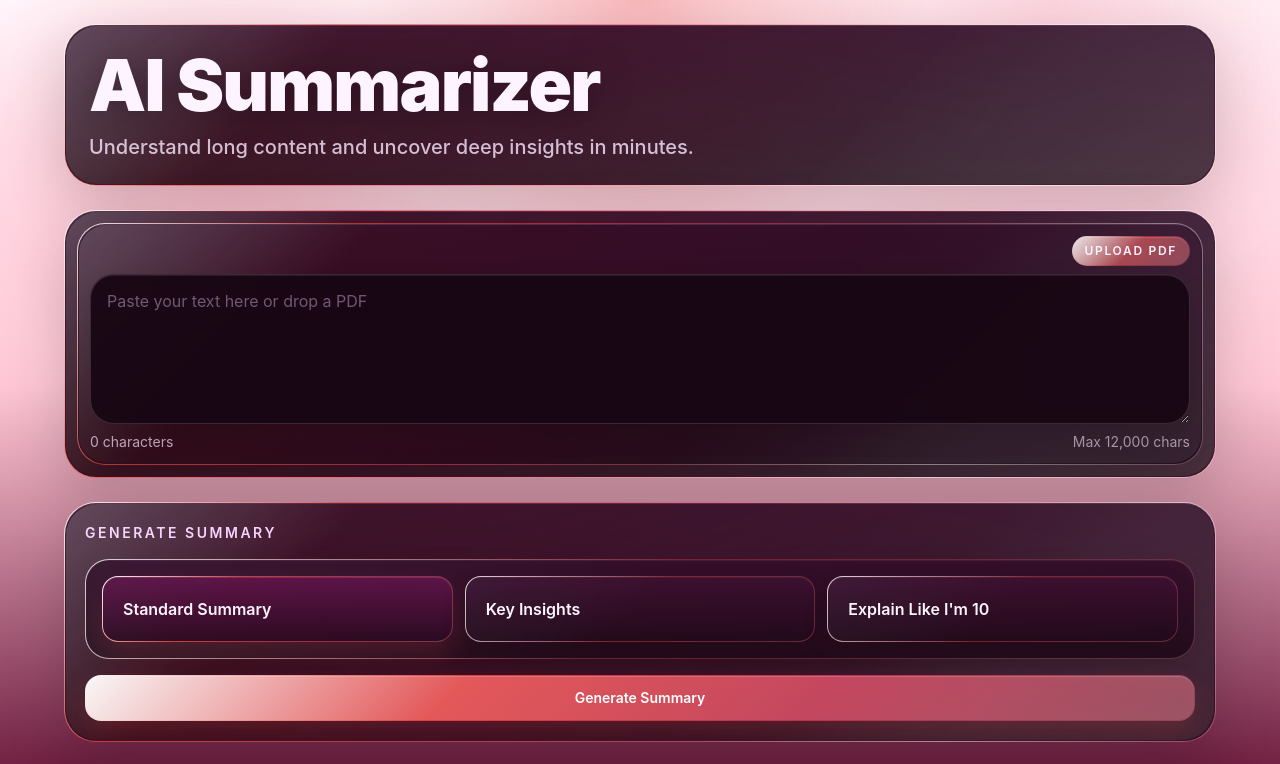
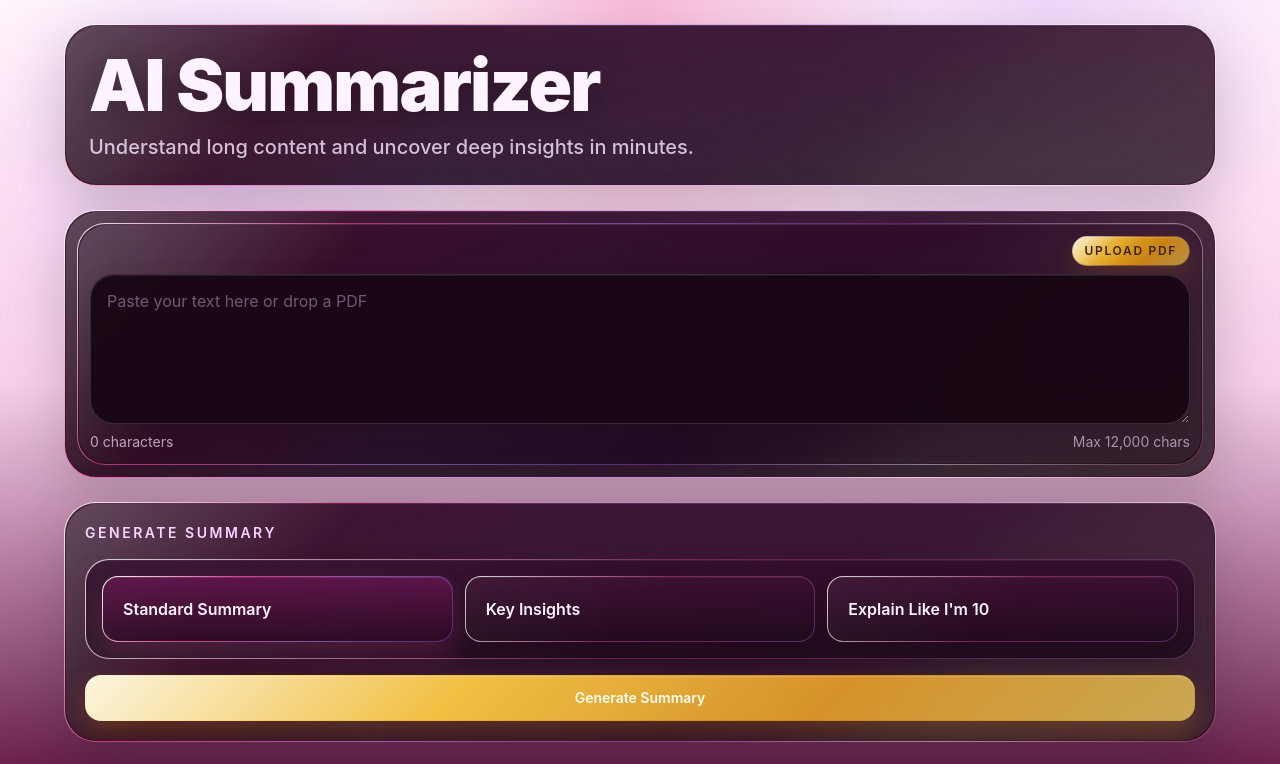
Before and after one commit to reolaccc/ai-summarizer, a React (Vite) app: page / in a window 1280 px wide. Shown: the top 764 px of the page. Built offline with nearby package versions, Linux system fonts and the light colour scheme.

Commit message:
Restore pink violet theme and gold actions

```diff
--- a/src/App.tsx
+++ b/src/App.tsx
@@ -322,7 +322,7 @@ export default function App() {
               <button
                 type="button"
                 onClick={openPdfPicker}
-                className="crystal-chip rounded-full px-3 py-1.5 text-xs font-semibold uppercase tracking-[0.14em] text-fuchsia-50 transition hover:opacity-95"
+                className="gold-action-secondary rounded-full px-3 py-1.5 text-xs font-semibold uppercase tracking-[0.14em] transition hover:opacity-95"
               >
                 Upload PDF
               </button>
@@ -369,7 +369,7 @@ export default function App() {
               type="button"
               onClick={handleGenerateSummary}
               disabled={isGenerating || isPdfProcessing || isInputTooLarge}
-              className="crystal-action inline-flex w-full items-center justify-center rounded-2xl px-6 py-3 text-sm font-semibold text-white transition hover:from-fuchsia-400 hover:via-pink-400 hover:to-rose-300 disabled:cursor-not-allowed disabled:opacity-70"
+              className="gold-action inline-flex w-full items-center justify-center rounded-2xl px-6 py-3 text-sm font-semibold transition disabled:cursor-not-allowed disabled:opacity-70"
             >
               {isGenerating ? "Generating..." : "Generate Summary"}
             </button>
@@ -427,7 +427,7 @@ export default function App() {
               <button
                 type="submit"
                 disabled={isSendingChat || !hasSummary}
-                className="crystal-action inline-flex items-center justify-center rounded-2xl px-5 py-3 text-sm font-semibold text-white transition disabled:cursor-not-allowed disabled:opacity-70"
+                className="gold-action inline-flex items-center justify-center rounded-2xl px-5 py-3 text-sm font-semibold transition disabled:cursor-not-allowed disabled:opacity-70"
               >
                 {isSendingChat ? "Thinking..." : "Send Question"}
               </button>
--- a/src/index.css
+++ b/src/index.css
@@ -15,10 +15,10 @@
 body {
   margin: 0;
   background:
-    radial-gradient(circle at top, rgba(239, 68, 68, 0.34) 0%, rgba(239, 68, 68, 0) 28%),
-    radial-gradient(circle at 18% 18%, rgba(251, 113, 133, 0.28) 0%, rgba(251, 113, 133, 0) 22%),
-    radial-gradient(circle at 82% 0%, rgba(244, 63, 94, 0.18) 0%, rgba(244, 63, 94, 0) 24%),
-    linear-gradient(180deg, #fff6fb 0%, #ffe0ea 18%, #ffc7d5 48%, #651236 100%);
+    radial-gradient(circle at top, rgba(236, 72, 153, 0.34) 0%, rgba(236, 72, 153, 0) 28%),
+    radial-gradient(circle at 18% 18%, rgba(192, 132, 252, 0.26) 0%, rgba(192, 132, 252, 0) 22%),
+    radial-gradient(circle at 82% 0%, rgba(168, 85, 247, 0.18) 0%, rgba(168, 85, 247, 0) 24%),
+    linear-gradient(180deg, #fff6fb 0%, #ffe6f5 18%, #f7cfea 48%, #5d123f 100%);
   color: #f8fafc;
   background-attachment: fixed;
 }
@@ -42,11 +42,11 @@ body {
       linear-gradient(
         135deg,
         rgba(255, 255, 255, 0.88),
-        rgba(239, 68, 68, 0.68),
-        rgba(244, 63, 94, 0.54),
-        rgba(251, 113, 133, 0.34),
+        rgba(236, 72, 153, 0.64),
+        rgba(192, 132, 252, 0.5),
+        rgba(168, 85, 247, 0.32),
         rgba(255, 255, 255, 0.42),
-        rgba(255, 175, 196, 0.22)
+        rgba(251, 113, 133, 0.18)
       ) border-box;
     box-shadow:
       0 20px 60px rgba(0, 0, 0, 0.18),
@@ -69,7 +69,7 @@ body {
     border-radius: 1.5rem;
     background:
       linear-gradient(180deg, rgba(50, 14, 42, 0.94), rgba(29, 9, 25, 0.9)) padding-box,
-      linear-gradient(135deg, rgba(255, 255, 255, 0.78), rgba(239, 68, 68, 0.36), rgba(251, 113, 133, 0.2)) border-box;
+      linear-gradient(135deg, rgba(255, 255, 255, 0.78), rgba(236, 72, 153, 0.34), rgba(192, 132, 252, 0.18)) border-box;
     box-shadow:
       inset 0 1px 0 rgba(255, 255, 255, 0.06),
       0 14px 30px rgba(0, 0, 0, 0.12);
@@ -88,7 +88,7 @@ body {
   .crystal-input:focus {
     border-color: rgba(239, 68, 68, 0.6);
     box-shadow:
-      0 0 0 4px rgba(239, 68, 68, 0.14),
+      0 0 0 4px rgba(236, 72, 153, 0.14),
       inset 0 1px 0 rgba(255, 255, 255, 0.08),
       0 10px 26px rgba(0, 0, 0, 0.12);
   }
@@ -97,7 +97,7 @@ body {
     border: 1px solid transparent;
     background:
       linear-gradient(180deg, rgba(57, 15, 47, 0.95), rgba(29, 8, 25, 0.93)) padding-box,
-      linear-gradient(135deg, rgba(255, 255, 255, 0.84), rgba(239, 68, 68, 0.42), rgba(251, 113, 133, 0.3)) border-box;
+      linear-gradient(135deg, rgba(255, 255, 255, 0.84), rgba(236, 72, 153, 0.42), rgba(192, 132, 252, 0.3)) border-box;
     box-shadow:
       inset 0 1px 0 rgba(255, 255, 255, 0.06),
       0 10px 24px rgba(0, 0, 0, 0.12);
@@ -108,39 +108,52 @@ body {
     border: 1px solid transparent;
     background:
       linear-gradient(180deg, rgba(92, 20, 72, 0.98), rgba(39, 9, 32, 0.95)) padding-box,
-      linear-gradient(135deg, rgba(255, 255, 255, 0.98), rgba(239, 68, 68, 0.82), rgba(244, 63, 94, 0.56), rgba(251, 113, 133, 0.38)) border-box;
+      linear-gradient(135deg, rgba(255, 255, 255, 0.98), rgba(236, 72, 153, 0.84), rgba(192, 132, 252, 0.54), rgba(168, 85, 247, 0.36)) border-box;
     box-shadow:
-      0 14px 28px rgba(239, 68, 68, 0.16),
+      0 14px 28px rgba(236, 72, 153, 0.16),
       inset 0 1px 0 rgba(255, 255, 255, 0.12);
   }
 
-  .crystal-action {
+  .gold-action {
     border: 1px solid transparent;
     background:
-      linear-gradient(135deg, rgba(255, 255, 255, 0.16), rgba(255, 255, 255, 0.08)) padding-box,
-      linear-gradient(135deg, rgba(255, 255, 255, 0.96), rgba(239, 68, 68, 0.92), rgba(244, 63, 94, 0.72), rgba(251, 113, 133, 0.46)) border-box;
+      linear-gradient(135deg, rgba(255, 255, 255, 0.18), rgba(255, 255, 255, 0.08)) padding-box,
+      linear-gradient(135deg, rgba(255, 248, 220, 0.98), rgba(251, 191, 36, 0.95), rgba(245, 158, 11, 0.82), rgba(252, 211, 77, 0.72)) border-box;
     box-shadow:
-      0 14px 30px rgba(239, 68, 68, 0.2),
-      inset 0 1px 0 rgba(255, 255, 255, 0.16);
+      0 14px 30px rgba(245, 158, 11, 0.22),
+      inset 0 1px 0 rgba(255, 255, 255, 0.18);
     backdrop-filter: blur(12px);
+    color: #fffdf2;
   }
 
   .crystal-action-secondary {
     border: 1px solid transparent;
     background:
-      linear-gradient(135deg, rgba(255, 255, 255, 0.12), rgba(255, 255, 255, 0.06)) padding-box,
-      linear-gradient(135deg, rgba(255, 255, 255, 0.78), rgba(239, 68, 68, 0.46), rgba(251, 113, 133, 0.3)) border-box;
+      linear-gradient(135deg, rgba(255, 255, 255, 0.14), rgba(255, 255, 255, 0.08)) padding-box,
+      linear-gradient(135deg, rgba(255, 255, 255, 0.82), rgba(236, 72, 153, 0.4), rgba(192, 132, 252, 0.28)) border-box;
     box-shadow:
       inset 0 1px 0 rgba(255, 255, 255, 0.1),
       0 10px 24px rgba(0, 0, 0, 0.08);
     backdrop-filter: blur(10px);
   }
 
+  .gold-action-secondary {
+    border: 1px solid transparent;
+    background:
+      linear-gradient(135deg, rgba(255, 248, 220, 0.9), rgba(251, 191, 36, 0.76), rgba(245, 158, 11, 0.6), rgba(252, 211, 77, 0.48)) padding-box,
+      linear-gradient(135deg, rgba(255, 255, 255, 0.82), rgba(245, 158, 11, 0.46), rgba(252, 211, 77, 0.3)) border-box;
+    box-shadow:
+      inset 0 1px 0 rgba(255, 255, 255, 0.14),
+      0 10px 24px rgba(245, 158, 11, 0.14);
+    backdrop-filter: blur(10px);
+    color: #3b2500;
+  }
+
   .crystal-dashed {
     border: 1px dashed transparent;
     background:
       linear-gradient(180deg, rgba(37, 10, 31, 0.9), rgba(22, 6, 19, 0.84)) padding-box,
-      linear-gradient(135deg, rgba(255, 255, 255, 0.86), rgba(239, 68, 68, 0.44), rgba(251, 113, 133, 0.3)) border-box;
+      linear-gradient(135deg, rgba(255, 255, 255, 0.86), rgba(236, 72, 153, 0.46), rgba(192, 132, 252, 0.28)) border-box;
     box-shadow:
       inset 0 1px 0 rgba(255, 255, 255, 0.06),
       0 14px 30px rgba(0, 0, 0, 0.1);
@@ -150,7 +163,7 @@ body {
     border: 1px solid transparent;
     background:
       linear-gradient(135deg, rgba(255, 255, 255, 0.14), rgba(255, 255, 255, 0.08)) padding-box,
-      linear-gradient(135deg, rgba(255, 255, 255, 0.9), rgba(239, 68, 68, 0.56), rgba(251, 113, 133, 0.36)) border-box;
+      linear-gradient(135deg, rgba(255, 255, 255, 0.9), rgba(236, 72, 153, 0.6), rgba(192, 132, 252, 0.34)) border-box;
     box-shadow: inset 0 1px 0 rgba(255, 255, 255, 0.12);
     backdrop-filter: blur(10px);
   }
```
